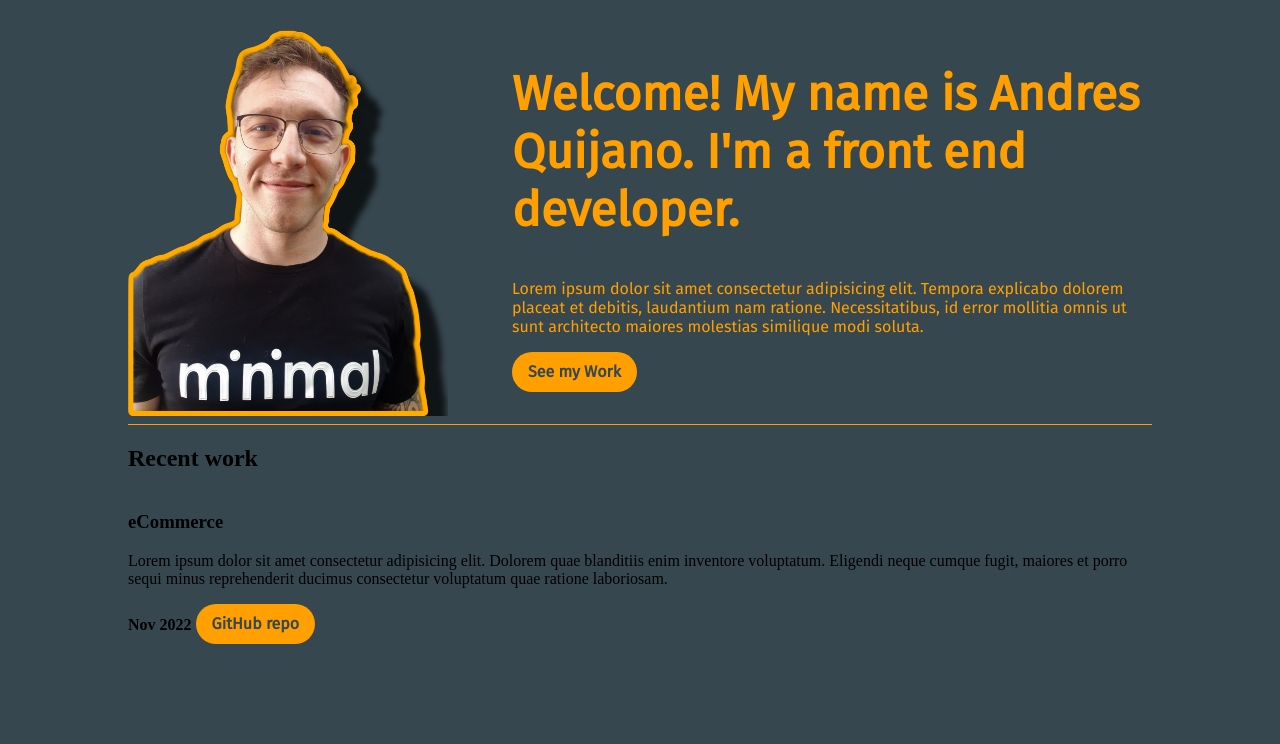
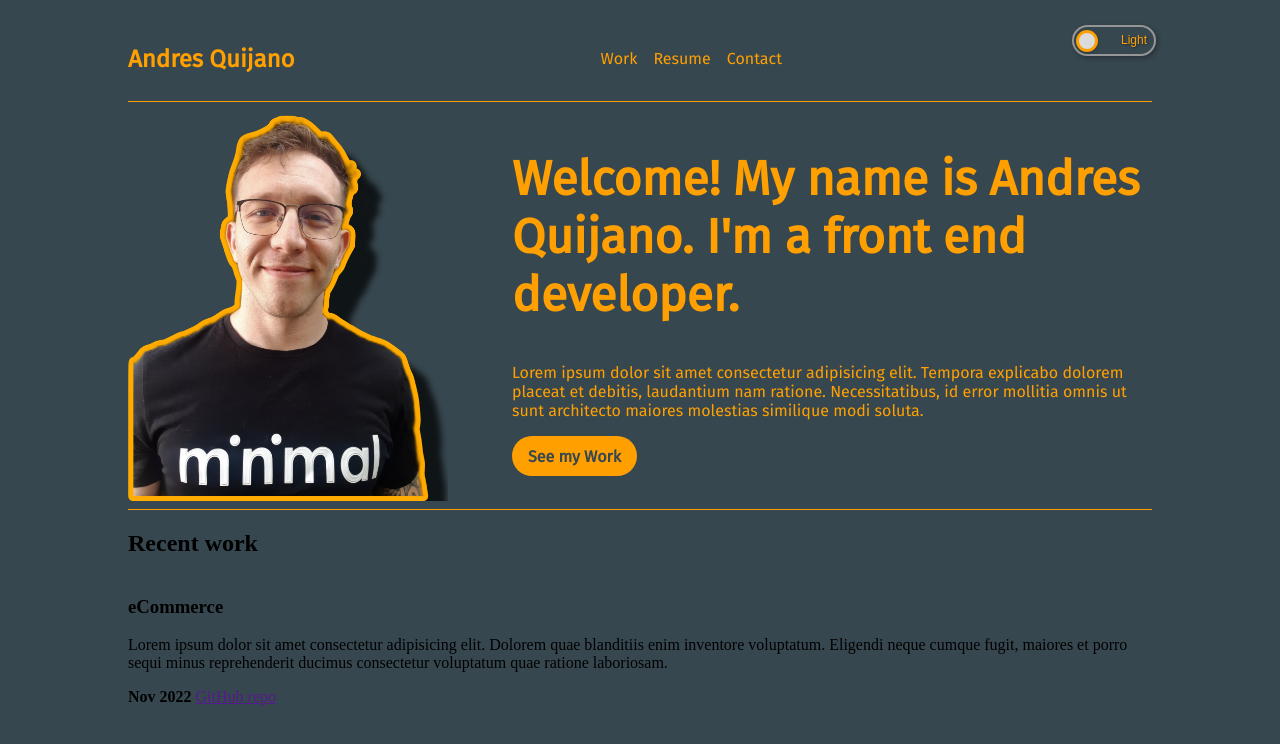
Before and after one commit to aquijano93/MyPortfolio, a plain HTML site: page index.html in a window 1280 px wide. Drawn offline with Linux system fonts and the light colour scheme; a web font is replaced by a local one.

Commit message:
0:16 8/1/23 update

```diff
--- a/index.css
+++ b/index.css
@@ -7,6 +7,34 @@
     margin: 0 auto;
 }
 
+header nav {
+    display: flex;
+    justify-content: space-between;
+}
+
+header nav h1 {
+    color: #FFA000;
+    font-family: 'Fira Sans', sans-serif;
+}
+
+header nav ul {
+    padding: 0;
+    display: flex;
+    align-items: center;
+}
+
+header nav li {
+    display: inline;
+    margin-inline-start: 1rem;
+    font-family: 'Fira Sans', sans-serif;
+    font-weight: 300;
+    color: #FFA000;
+}
+
+header nav li a {
+    text-decoration: none;
+    color: var(--primary);
+}
 .mainSection {
     display: flex;
 }
@@ -28,7 +56,7 @@
     margin-inline-end: 4rem;
 }
 
-a{
+.gitLink{
     text-decoration: none;
     color: #37474f;
     font-weight: bold;
@@ -41,11 +69,16 @@ a{
     border-radius: 1.25rem;
 }
 
+.gitLink:hover{
+    scale: 1.1;
+}
+
 hr {
     height: 1px;
     background-color: #FFA000;
     border: none;
 }
+
 
 article {
     display: flex;
@@ -63,3 +96,93 @@ article {
     }
 
 }
+
+.toggle {
+    --width: 80px;
+    --height: calc(var(--width) / 3);
+
+    position: relative;
+    display: inline-block;
+    width: var(--width);
+    height: var(--height);
+    border-radius: var(--height);
+    cursor: pointer;
+}
+
+.toggle input {
+    display: none;
+}
+
+.toggle .slider {
+    position: absolute;
+    top: 0;
+    left: 0;
+    width: 100%;
+    height: 100%;
+    border-radius: var(--height);
+    border: 2px solid #969696;
+    box-shadow: 2px 2px 5px rgba(0, 0, 0, 0.3);
+    transition: all 0.4s ease-in-out;
+}
+
+.toggle .slider::before {
+    content: "";
+    position: absolute;
+    top: 2.5px;
+    left: 2px;
+    width: calc(var(--height)*0.6);
+    height: calc(var(--height)*0.6);
+    border-radius: calc(var(--height) / 2);
+    border: 3px solid #FFA000;
+    background-color: #dbdbdb;
+    box-shadow: 0px 1px 3px rgba(0, 0, 0, 0.3);
+    transition: all 0.4s ease-in-out;
+}
+
+.toggle input:checked+.slider {
+    border-color: #FFA000;
+}
+
+.toggle input:checked+.slider::before {
+    border-color: #FFA000;
+    background-color: #c6e5ff;
+    transform: translateX(calc(var(--width) - var(--height)));
+}
+
+.toggle .labels {
+    position: absolute;
+    top: 8px;
+    left: 0;
+    width: 100%;
+    height: 100%;
+    color: #FFA000;
+    font-size: 12px;
+    font-family: sans-serif;
+    transition: all 0.4s ease-in-out;
+}
+
+.toggle .labels::after {
+    content: attr(data-off);
+    position: absolute;
+    right: 5px;
+    opacity: 1;
+    text-shadow: 1px 1px 2px rgba(0, 0, 0, 0.4);
+    transition: all 0.4s ease-in-out;
+}
+
+.toggle .labels::before {
+    content: attr(data-on);
+    position: absolute;
+    left: 5px;
+    opacity: 0;
+    text-shadow: 1px 1px 2px rgba(255, 255, 255, 0.4);
+    transition: all 0.4s ease-in-out;
+}
+
+.toggle input:checked~.labels::after {
+    opacity: 0;
+}
+
+.toggle input:checked~.labels::before {
+    opacity: 1;
+}
--- a/index.html
+++ b/index.html
@@ -5,15 +5,36 @@
     <meta http-equiv="X-UA-Compatible" content="IE=edge">
     <meta name="viewport" content="width=device-width, initial-scale=1.0">
     <link rel="stylesheet" href="./index.css">
+    <link rel="stylesheet" href="./slider.css">
     <title>Andres Quijano Portfolio</title>
 </head>
 <body class="pageBody">
+    <header>
+        <nav>
+
+            <h1>Andres Quijano</h1>
+            <ul class="navList">
+                <li><a href="#" class="navBtn">Work</a></li>
+                <li><a href="#" class="navBtn">Resume</a></li>
+                <li><a href="#" class="navBtn">Contact</a></li>
+            </ul>
+
+
+            <label class="toggle">
+                <input type="checkbox">
+                <span class="slider"></span>
+                <span class="labels" data-on="Dark" data-off="Light"></span>
+            </label>
+
+        </nav>
+    </header>
+    <hr>
     <section class="mainSection">
         <img src="./Images/me.png" alt="Image of andres quijano" class="mainImage">
         <div>
             <h2 class="greeting">Welcome! My name is Andres Quijano. I'm a front end developer.</h2>
             <p class="mainText">Lorem ipsum dolor sit amet consectetur adipisicing elit. Tempora explicabo dolorem placeat et debitis, laudantium nam ratione. Necessitatibus, id error mollitia omnis ut sunt architecto maiores molestias similique modi soluta.</p>
-            <a href="https://github.com/aquijano93" target="_blank">See my Work</a>
+            <a href="https://github.com/aquijano93" target="_blank" class="gitLink class="navBtn"">See my Work</a>
         </div>
     </section>
     <hr>
```
Also changed, not shown: index.js (+21 -0 lines).
